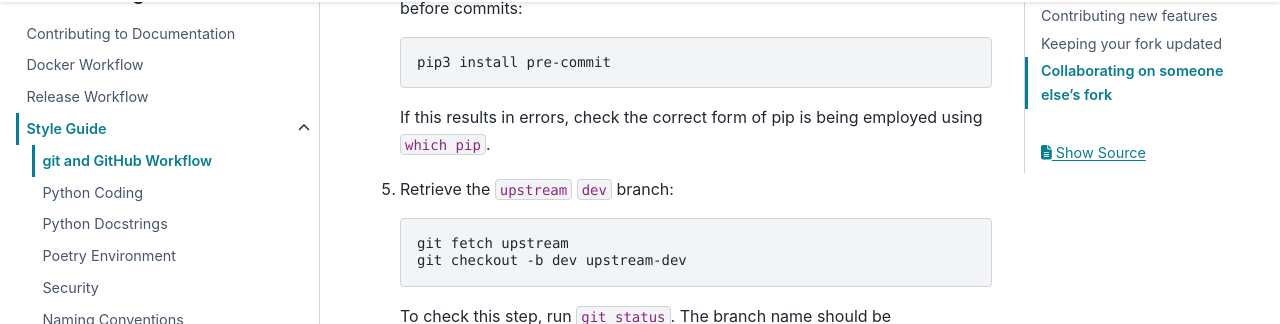
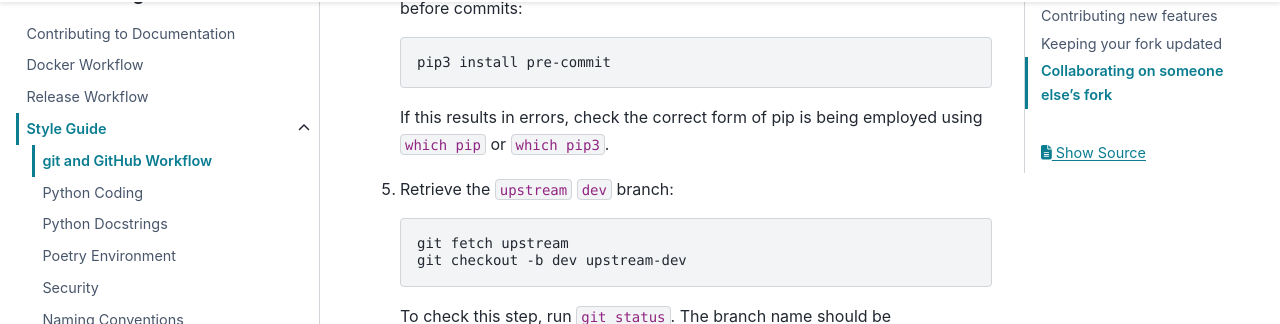
Before and after one commit to IMAP-Science-Operations-Center/imap_processing, a Sphinx documentation site: the page built from docs/source/development-guide/style-guide/git-and-github-workflow.rst, in a window 1280 px wide and 900 px high, scrolled down 1927 px. Shown: the part 126-450 px from the top of the window. Built offline with Sphinx 7.4.7 and the PyData theme 0.15.4, drawn with Linux system fonts in a browser that asks for light colours; the version number is read from the project's files by our own code.

Commit message:
Update docs/source/development-guide/style-guide/git-and-github-workflow.rst
Co-authored-by: Matthew Bourque <Matthew.Bourque@lasp.colorado.edu>

```diff
--- a/docs/source/development-guide/style-guide/git-and-github-workflow.rst
+++ b/docs/source/development-guide/style-guide/git-and-github-workflow.rst
@@ -66,7 +66,7 @@ well.*
 
        pip3 install pre-commit
 
-   If this results in errors, check the correct form of pip is being employed using ``which pip``.
+   If this results in errors, check the correct form of pip is being employed using ``which pip`` or ``which pip3``.
 
 #. Retrieve the ``upstream`` ``dev`` branch:
 
```
